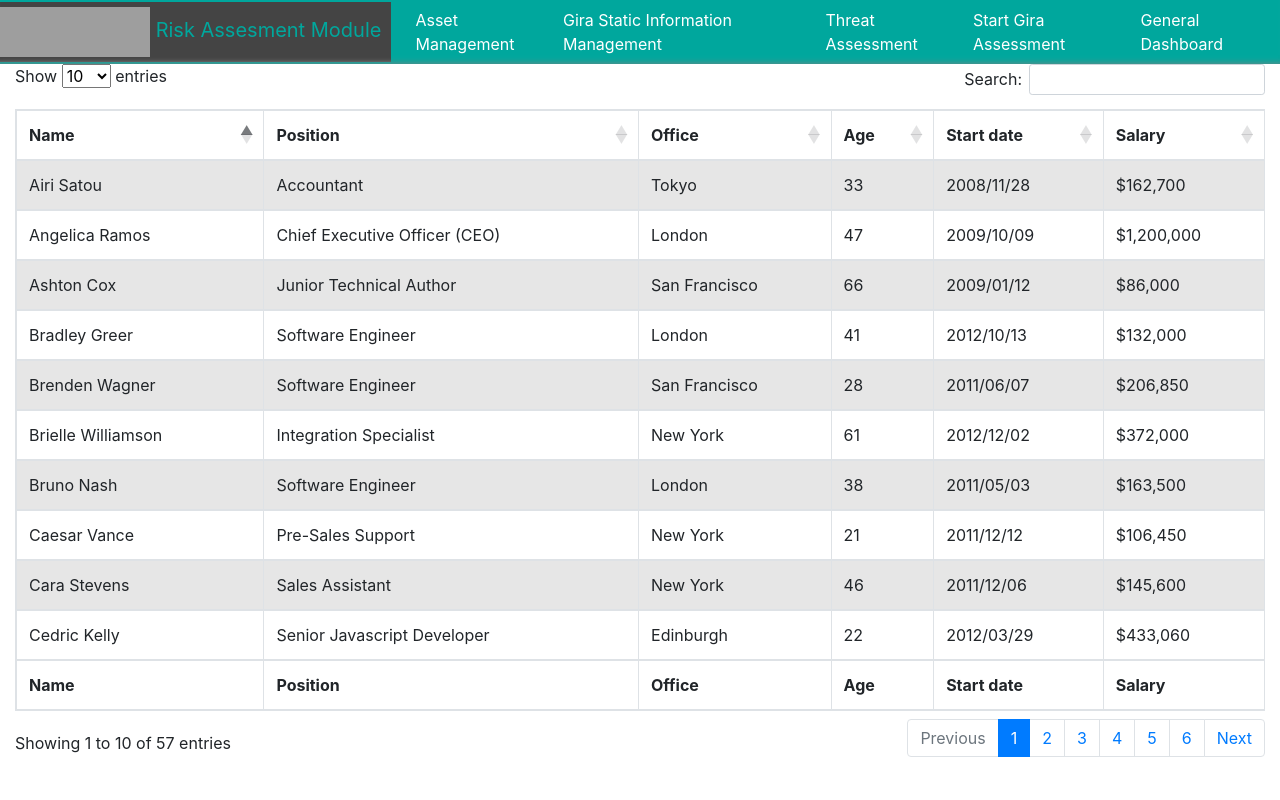
After one commit to epu-ntua/sphinx-risk-assesment, a Flask app: page /general_dashboard/ in a window 1280 px wide. The commit adds this page. Run offline with Flask 2, Linux system fonts and the light colour scheme; some libraries are stand-ins or nearby versions; grey boxes are pictures that could not be loaded.

Commit message:
-Added jquery data table plugin -Added general dashboard initial -Changed script location in base file -Added head block for adding code in tempaltes

```diff
--- a/app/routes.py
+++ b/app/routes.py
@@ -221,6 +221,22 @@ def asset_dashboard():
         # else:
         return render_template('asset_dashboard.html')
 
+
+@app.route('/general_dashboard/', defaults={"asset": -1})
+@app.route('/general_dashboard/<asset>/', methods=['GET', 'POST'])
+def general_dashboard(asset):
+    if request.method == 'POST':
+        i = 5
+        toRedirect = "/general_dashboard/"
+        return redirect(toRedirect)
+    else:
+        # assetsArray = get_assets()
+
+        # print(assetsArray[0].VReport_assetID)
+        assetsArray = []
+        return render_template('general_dashboard.html', asset=asset, assets=assetsArray)
+
+
 @app.route('/test_gd')
 def test_gd():
     return render_template('test_gd.html')
--- a/app/templates/base.html
+++ b/app/templates/base.html
@@ -13,6 +13,9 @@
 
     <title>SPHINX Risk Assessment Module</title>
     <link rel="stylesheet" type="text/css" href="{{ url_for('static',filename='styles/general.css') }}">
+    {% block head %}
+
+    {% endblock %}
 </head>
 <body>
 <nav class="navbar navbar-expand-lg navbar-dark nav-custom">
@@ -36,6 +39,9 @@
                 <a class="nav-link" href="http://{{ serverAddress }}:{{ serverPort }}/gira_assess/gira_assess_exposure"> Start Gira
                     Assessment</a>
             </li>
+            <li class="nav-item active">
+                <a class="nav-link" href="http://{{ serverAddress }}:{{ serverPort }}/general_dashboard"> General Dashboard</a>
+            </li>
             {#        <li class="nav-item">#}
             {#            <a class="nav-link" href="http://0.0.0.0:5002/shutdown">Shutdown</a>#}
             {#        </li>#}
@@ -49,9 +55,6 @@
     {% endblock %}
 </div>
 
-{% block script %}
-
-{% endblock %}
 
 <!-- Optional JavaScript -->
 <!-- jQuery first, then Popper.js, then Bootstrap JS -->
@@ -64,7 +67,10 @@
 <script src="https://stackpath.bootstrapcdn.com/bootstrap/4.2.1/js/bootstrap.min.js"
         integrity="sha384-B0UglyR+jN6CkvvICOB2joaf5I4l3gm9GU6Hc1og6Ls7i6U/mkkaduKaBhlAXv9k"
         crossorigin="anonymous"></script>
-<script src="{{url_for('static', filename='sidebar.js')}}"></script>
+
+{% block script %}
+
+{% endblock %}
 
 </body>
 </html>
--- /dev/null
+++ b/app/templates/general_dashboard.html
@@ -0,0 +1,502 @@
+{% extends "base.html" %}
+
+{% block head %}
+
+    <link rel="stylesheet" href="https://cdn.datatables.net/1.10.21/css/dataTables.bootstrap4.min.css"
+          crossorigin="anonymous">
+
+
+{% endblock %}
+
+{% block script %}
+    <script src="https://cdn.datatables.net/1.10.21/js/jquery.dataTables.min.js" crossorigin="anonymous"></script>
+    <script src=" https://cdn.datatables.net/1.10.21/js/dataTables.bootstrap4.min.js" crossorigin="anonymous"></script>
+    <script>
+    $(document).ready(function() {
+    $('#example').DataTable();
+    } );
+    </script>
+{% endblock %}
+
+{% block content %}
+    <table id="example" class="table table-striped table-bordered" style="width:100%">
+        <thead>
+        <tr>
+            <th>Name</th>
+            <th>Position</th>
+            <th>Office</th>
+            <th>Age</th>
+            <th>Start date</th>
+            <th>Salary</th>
+        </tr>
+        </thead>
+        <tbody>
+        <tr>
+            <td>Tiger Nixon</td>
+            <td>System Architect</td>
+            <td>Edinburgh</td>
+            <td>61</td>
+            <td>2011/04/25</td>
+            <td>$320,800</td>
+        </tr>
+        <tr>
+            <td>Garrett Winters</td>
+            <td>Accountant</td>
+            <td>Tokyo</td>
+            <td>63</td>
+            <td>2011/07/25</td>
+            <td>$170,750</td>
+        </tr>
+        <tr>
+            <td>Ashton Cox</td>
+            <td>Junior Technical Author</td>
+            <td>San Francisco</td>
+            <td>66</td>
+            <td>2009/01/12</td>
+            <td>$86,000</td>
+        </tr>
+        <tr>
+            <td>Cedric Kelly</td>
+            <td>Senior Javascript Developer</td>
+            <td>Edinburgh</td>
+            <td>22</td>
+            <td>2012/03/29</td>
+            <td>$433,060</td>
+        </tr>
+        <tr>
+            <td>Airi Satou</td>
+            <td>Accountant</td>
+            <td>Tokyo</td>
+            <td>33</td>
+            <td>2008/11/28</td>
+            <td>$162,700</td>
+        </tr>
+        <tr>
+            <td>Brielle Williamson</td>
+            <td>Integration Specialist</td>
+            <td>New York</td>
+            <td>61</td>
+            <td>2012/12/02</td>
+            <td>$372,000</td>
+        </tr>
+        <tr>
+            <td>Herrod Chandler</td>
+            <td>Sales Assistant</td>
+            <td>San Francisco</td>
+            <td>59</td>
+            <td>2012/08/06</td>
+            <td>$137,500</td>
+        </tr>
+        <tr>
+            <td>Rhona Davidson</td>
+            <td>Integration Specialist</td>
+            <td>Tokyo</td>
+            <td>55</td>
+            <td>2010/10/14</td>
+            <td>$327,900</td>
+        </tr>
+        <tr>
+            <td>Colleen Hurst</td>
+            <td>Javascript Developer</td>
+            <td>San Francisco</td>
+            <td>39</td>
+            <td>2009/09/15</td>
+            <td>$205,500</td>
+        </tr>
+        <tr>
+            <td>Sonya Frost</td>
+            <td>Software Engineer</td>
+            <td>Edinburgh</td>
+            <td>23</td>
+            <td>2008/12/13</td>
+            <td>$103,600</td>
+        </tr>
+        <tr>
+            <td>Jena Gaines</td>
+            <td>Office Manager</td>
+            <td>London</td>
+            <td>30</td>
+            <td>2008/12/19</td>
+            <td>$90,560</td>
+        </tr>
+        <tr>
+            <td>Quinn Flynn</td>
+            <td>Support Lead</td>
+            <td>Edinburgh</td>
+            <td>22</td>
+            <td>2013/03/03</td>
+            <td>$342,000</td>
+        </tr>
+        <tr>
+            <td>Charde Marshall</td>
+            <td>Regional Director</td>
+            <td>San Francisco</td>
+            <td>36</td>
+            <td>2008/10/16</td>
+            <td>$470,600</td>
+        </tr>
+        <tr>
+            <td>Haley Kennedy</td>
+            <td>Senior Marketing Designer</td>
+            <td>London</td>
+            <td>43</td>
+            <td>2012/12/18</td>
+            <td>$313,500</td>
+        </tr>
+        <tr>
+            <td>Tatyana Fitzpatrick</td>
+            <td>Regional Director</td>
+            <td>London</td>
+            <td>19</td>
+            <td>2010/03/17</td>
+            <td>$385,750</td>
+        </tr>
+        <tr>
+            <td>Michael Silva</td>
+            <td>Marketing Designer</td>
+            <td>London</td>
+            <td>66</td>
+            <td>2012/11/27</td>
+            <td>$198,500</td>
+        </tr>
+        <tr>
+            <td>Paul Byrd</td>
+            <td>Chief Financial Officer (CFO)</td>
+            <td>New York</td>
+            <td>64</td>
+            <td>2010/06/09</td>
+            <td>$725,000</td>
+        </tr>
+        <tr>
+            <td>Gloria Little</td>
+            <td>Systems Administrator</td>
+            <td>New York</td>
+            <td>59</td>
+            <td>2009/04/10</td>
+            <td>$237,500</td>
+        </tr>
+        <tr>
+            <td>Bradley Greer</td>
+            <td>Software Engineer</td>
+            <td>London</td>
+            <td>41</td>
+            <td>2012/10/13</td>
+            <td>$132,000</td>
+        </tr>
+        <tr>
+            <td>Dai Rios</td>
+            <td>Personnel Lead</td>
+            <td>Edinburgh</td>
+            <td>35</td>
+            <td>2012/09/26</td>
+            <td>$217,500</td>
+        </tr>
+        <tr>
+            <td>Jenette Caldwell</td>
+            <td>Development Lead</td>
+            <td>New York</td>
+            <td>30</td>
+            <td>2011/09/03</td>
+            <td>$345,000</td>
+        </tr>
+        <tr>
+            <td>Yuri Berry</td>
+            <td>Chief Marketing Officer (CMO)</td>
+            <td>New York</td>
+            <td>40</td>
+            <td>2009/06/25</td>
+            <td>$675,000</td>
+        </tr>
+        <tr>
+            <td>Caesar Vance</td>
+            <td>Pre-Sales Support</td>
+            <td>New York</td>
+            <td>21</td>
+            <td>2011/12/12</td>
+            <td>$106,450</td>
+        </tr>
+        <tr>
+            <td>Doris Wilder</td>
+            <td>Sales Assistant</td>
+            <td>Sydney</td>
+            <td>23</td>
+            <td>2010/09/20</td>
+            <td>$85,600</td>
+        </tr>
+        <tr>
+            <td>Angelica Ramos</td>
+            <td>Chief Executive Officer (CEO)</td>
+            <td>London</td>
+            <td>47</td>
+            <td>2009/10/09</td>
+            <td>$1,200,000</td>
+        </tr>
+        <tr>
+            <td>Gavin Joyce</td>
+            <td>Developer</td>
+            <td>Edinburgh</td>
+            <td>42</td>
+            <td>2010/12/22</td>
+            <td>$92,575</td>
+        </tr>
+        <tr>
+            <td>Jennifer Chang</td>
+            <td>Regional Director</td>
+            <td>Singapore</td>
+            <td>28</td>
+            <td>2010/11/14</td>
+            <td>$357,650</td>
+        </tr>
+        <tr>
+            <td>Brenden Wagner</td>
+            <td>Software Engineer</td>
+            <td>San Francisco</td>
+            <td>28</td>
+            <td>2011/06/07</td>
+            <td>$206,850</td>
+        </tr>
+        <tr>
+            <td>Fiona Green</td>
+            <td>Chief Operating Officer (COO)</td>
+            <td>San Francisco</td>
+            <td>48</td>
+            <td>2010/03/11</td>
+            <td>$850,000</td>
+        </tr>
+        <tr>
+            <td>Shou Itou</td>
+            <td>Regional Marketing</td>
+            <td>Tokyo</td>
+            <td>20</td>
+            <td>2011/08/14</td>
+            <td>$163,000</td>
+        </tr>
+        <tr>
+            <td>Michelle House</td>
+            <td>Integration Specialist</td>
+            <td>Sydney</td>
+            <td>37</td>
+            <td>2011/06/02</td>
+            <td>$95,400</td>
+        </tr>
+        <tr>
+            <td>Suki Burks</td>
+            <td>Developer</td>
+            <td>London</td>
+            <td>53</td>
+            <td>2009/10/22</td>
+            <td>$114,500</td>
+        </tr>
+        <tr>
+            <td>Prescott Bartlett</td>
+            <td>Technical Author</td>
+            <td>London</td>
+            <td>27</td>
+            <td>2011/05/07</td>
+            <td>$145,000</td>
+        </tr>
+        <tr>
+            <td>Gavin Cortez</td>
+            <td>Team Leader</td>
+            <td>San Francisco</td>
+            <td>22</td>
+            <td>2008/10/26</td>
+            <td>$235,500</td>
+        </tr>
+        <tr>
+            <td>Martena Mccray</td>
+            <td>Post-Sales support</td>
+            <td>Edinburgh</td>
+            <td>46</td>
+            <td>2011/03/09</td>
+            <td>$324,050</td>
+        </tr>
+        <tr>
+            <td>Unity Butler</td>
+            <td>Marketing Designer</td>
+            <td>San Francisco</td>
+            <td>47</td>
+            <td>2009/12/09</td>
+            <td>$85,675</td>
+        </tr>
+        <tr>
+            <td>Howard Hatfield</td>
+            <td>Office Manager</td>
+            <td>San Francisco</td>
+            <td>51</td>
+            <td>2008/12/16</td>
+            <td>$164,500</td>
+        </tr>
+        <tr>
+            <td>Hope Fuentes</td>
+            <td>Secretary</td>
+            <td>San Francisco</td>
+            <td>41</td>
+            <td>2010/02/12</td>
+            <td>$109,850</td>
+        </tr>
+        <tr>
+            <td>Vivian Harrell</td>
+            <td>Financial Controller</td>
+            <td>San Francisco</td>
+            <td>62</td>
+            <td>2009/02/14</td>
+            <td>$452,500</td>
+        </tr>
+        <tr>
+            <td>Timothy Mooney</td>
+            <td>Office Manager</td>
+            <td>London</td>
+            <td>37</td>
+            <td>2008/12/11</td>
+            <td>$136,200</td>
+        </tr>
+        <tr>
+            <td>Jackson Bradshaw</td>
+            <td>Director</td>
+            <td>New York</td>
+            <td>65</td>
+            <td>2008/09/26</td>
+            <td>$645,750</td>
+        </tr>
+        <tr>
+            <td>Olivia Liang</td>
+            <td>Support Engineer</td>
+            <td>Singapore</td>
+            <td>64</td>
+            <td>2011/02/03</td>
+            <td>$234,500</td>
+        </tr>
+        <tr>
+            <td>Bruno Nash</td>
+            <td>Software Engineer</td>
+            <td>London</td>
+            <td>38</td>
+            <td>2011/05/03</td>
+            <td>$163,500</td>
+        </tr>
+        <tr>
+            <td>Sakura Yamamoto</td>
+            <td>Support Engineer</td>
+            <td>Tokyo</td>
+            <td>37</td>
+            <td>2009/08/19</td>
+            <td>$139,575</td>
+        </tr>
+        <tr>
+            <td>Thor Walton</td>
+            <td>Developer</td>
+            <td>New York</td>
+            <td>61</td>
+            <td>2013/08/11</td>
+            <td>$98,540</td>
+        </tr>
+        <tr>
+            <td>Finn Camacho</td>
+            <td>Support Engineer</td>
+            <td>San Francisco</td>
+            <td>47</td>
+            <td>2009/07/07</td>
+            <td>$87,500</td>
+        </tr>
+        <tr>
+            <td>Serge Baldwin</td>
+            <td>Data Coordinator</td>
+            <td>Singapore</td>
+            <td>64</td>
+            <td>2012/04/09</td>
+            <td>$138,575</td>
+        </tr>
+        <tr>
+            <td>Zenaida Frank</td>
+            <td>Software Engineer</td>
+            <td>New York</td>
+            <td>63</td>
+            <td>2010/01/04</td>
+            <td>$125,250</td>
+        </tr>
+        <tr>
+            <td>Zorita Serrano</td>
+            <td>Software Engineer</td>
+            <td>San Francisco</td>
+            <td>56</td>
+            <td>2012/06/01</td>
+            <td>$115,000</td>
+        </tr>
+        <tr>
+            <td>Jennifer Acosta</td>
+            <td>Junior Javascript Developer</td>
+            <td>Edinburgh</td>
+            <td>43</td>
+            <td>2013/02/01</td>
+            <td>$75,650</td>
+        </tr>
+        <tr>
+            <td>Cara Stevens</td>
+            <td>Sales Assistant</td>
+            <td>New York</td>
+            <td>46</td>
+            <td>2011/12/06</td>
+            <td>$145,600</td>
+        </tr>
+        <tr>
+            <td>Hermione Butler</td>
+            <td>Regional Director</td>
+            <td>London</td>
+            <td>47</td>
+            <td>2011/03/21</td>
+            <td>$356,250</td>
+        </tr>
+        <tr>
+            <td>Lael Greer</td>
+            <td>Systems Administrator</td>
+            <td>London</td>
+            <td>21</td>
+            <td>2009/02/27</td>
+            <td>$103,500</td>
+        </tr>
+        <tr>
+            <td>Jonas Alexander</td>
+            <td>Developer</td>
+            <td>San Francisco</td>
+            <td>30</td>
+            <td>2010/07/14</td>
+            <td>$86,500</td>
+        </tr>
+        <tr>
+            <td>Shad Decker</td>
+            <td>Regional Director</td>
+            <td>Edinburgh</td>
+            <td>51</td>
+            <td>2008/11/13</td>
+            <td>$183,000</td>
+        </tr>
+        <tr>
+            <td>Michael Bruce</td>
+            <td>Javascript Developer</td>
+            <td>Singapore</td>
+            <td>29</td>
+            <td>2011/06/27</td>
+            <td>$183,000</td>
+        </tr>
+        <tr>
+            <td>Donna Snider</td>
+            <td>Customer Support</td>
+            <td>New York</td>
+            <td>27</td>
+            <td>2011/01/25</td>
+            <td>$112,000</td>
+        </tr>
+        </tbody>
+        <tfoot>
+        <tr>
+            <th>Name</th>
+            <th>Position</th>
+            <th>Office</th>
+            <th>Age</th>
+            <th>Start date</th>
+            <th>Salary</th>
+        </tr>
+        </tfoot>
+    </table>
+{% endblock %}
--- a/app/templates/test_gd.html
+++ b/app/templates/test_gd.html
@@ -1,4 +1,9 @@
 {% extends "base.html" %}
+
+{% block script %}
+<script src="{{url_for('static', filename='sidebar.js')}}"></script>
+{% endblock %}
+
 {% block content %}
 <head>
     <link rel="stylesheet" type="text/css" href="{{ url_for('static',filename='styles/sidebar.css') }}">
```
Also changed, not shown: 1 other file.
